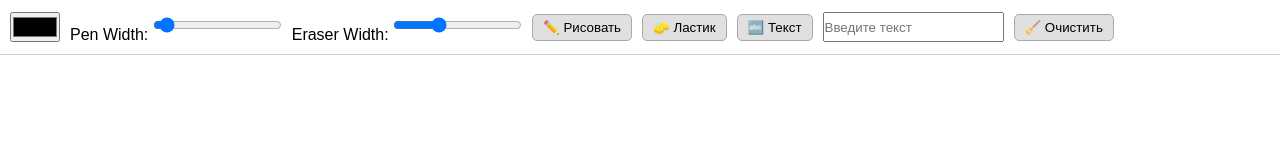
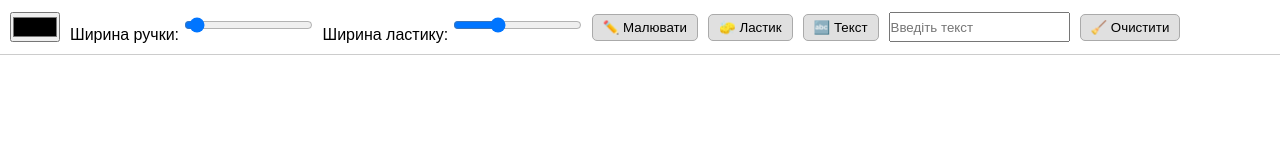
Before and after one commit to nadiiachernychenko/ProjectOfDrawing, a website: page public/index.html in a window 1280 px wide. Drawn offline with nearby package versions, Linux system fonts and the light colour scheme; no server answers.

Commit message:
The last one yohooo

```diff
--- a/app.js
+++ b/app.js
@@ -8,7 +8,7 @@ app.use(express.static(__dirname + "/public"));
 let history = [];
 
 io.on("connection", (socket) => {
-  console.log("Пользователь подключился");
+  console.log("Користувач відключився");
 
   history.forEach(event => {
     socket.emit(event.type, event.data);
@@ -30,7 +30,7 @@ io.on("connection", (socket) => {
   });
 
   socket.on("disconnect", () => {
-    console.log("Пользователь отключился");
+    console.log("Користувач віключився");
   });
 });
 
--- a/public/index.html
+++ b/public/index.html
@@ -9,13 +9,13 @@
 <body>
   <div id="controls">
     <input type="color" id="colorPicker" value="#000000">
-    <label>Pen Width: <input type="range" id="penWidth" min="1" max="20" value="2"></label>
-    <label>Eraser Width: <input type="range" id="eraserWidth" min="5" max="50" value="20"></label>
-    <button id="drawBtn">✏️ Рисовать</button>
+    <label>Ширина ручки: <input type="range" id="penWidth" min="1" max="20" value="2"></label>
+    <label>Ширина ластику: <input type="range" id="eraserWidth" min="5" max="50" value="20"></label>
+    <button id="drawBtn">✏️ Малювати</button>
     <button id="eraserBtn">🧽 Ластик</button>
     <button id="textBtn">🔤 Текст</button>
-    <input type="text" id="textInput" placeholder="Введите текст">
-    <button id="clearBtn">🧹 Очистить</button>
+    <input type="text" id="textInput" placeholder="Введіть текст">
+    <button id="clearBtn">🧹 Очистити</button>
   </div>
 
   <canvas class="whiteboard"></canvas>
--- a/public/style.css
+++ b/public/style.css
@@ -6,7 +6,7 @@
 
 body {
   font-family: sans-serif;
-  background: #ffffff;
+  background: #ffff;
 }
 
 #controls {
```
